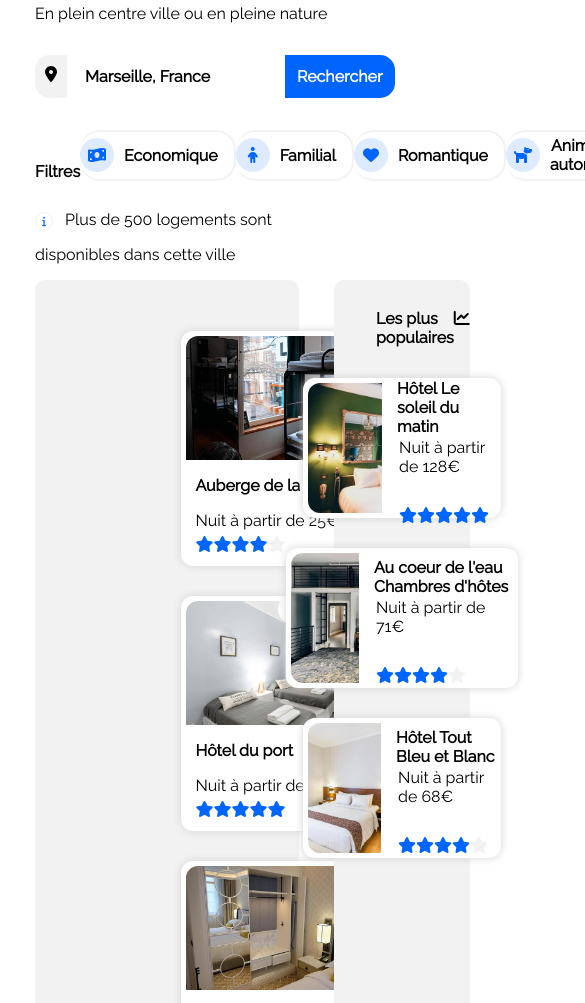
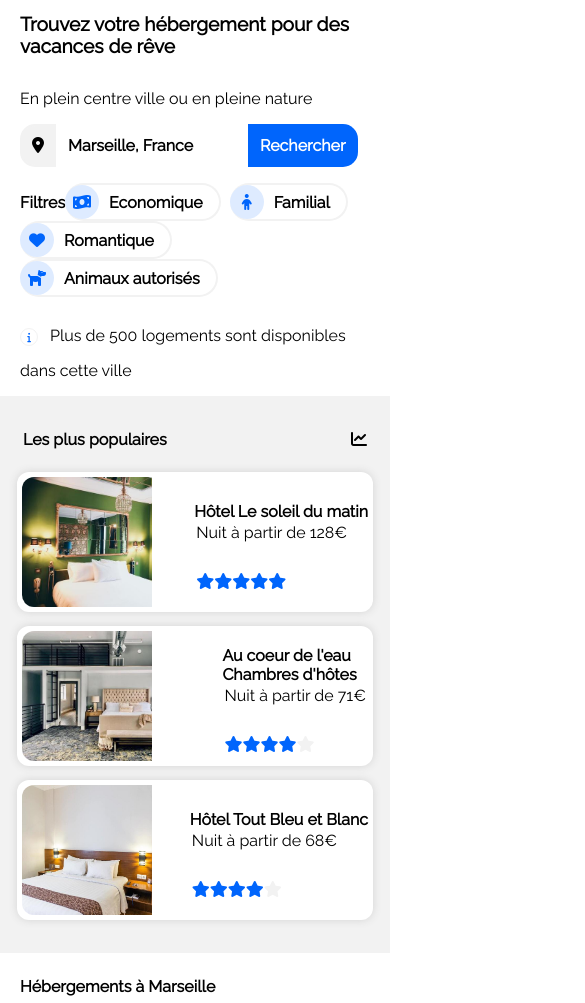
Before and after one commit to Lulutartine/LucileBaudouin_2_29032021, a plain HTML site: page Home.html in a window 390 px wide. Shown: the part 161-1164 px from the top of the page, 585 px wide, since content can reach past the window. Drawn offline with Linux system fonts and the light colour scheme.

Commit message:
MAJ CSS
Adaptation aux formats mobile

```diff
--- a/Home.html
+++ b/Home.html
@@ -2,6 +2,7 @@
 <html>
     <head>
         <meta charset="utf-8" />
+        <meta name="viewport" content="width=device-width, initial-scale=1">
         <title>Reservia - Hébergement pour des vacances de rêve</title>
         <link rel="stylesheet" href="styles.css">
         <link rel="stylesheet" href="https://fonts.googleapis.com/css2?family=Raleway&display=swap" >
@@ -10,7 +11,7 @@
 
 <body>
 <header>
-    <a href="Home.html"><img src="Images/logo/Reservia@3x.png" alt="logo reservia" title="Reservia" height="40%" width="40%"></a>
+    <a href="Home.html"><img src="Images/logo/Reservia@3x.png" alt="logo reservia" title="Reservia" width="40%"></a>
     <nav>
         <ul>
             <li><em><a href="#">Hébergements</a></em></li>
@@ -31,7 +32,7 @@
             </ul>
         </form>
 
-        <ul style="justify-content: space-between;width: 70%;">
+        <ul class="filtresresponsive">
                 <li><h2>Filtres</h2></li>
                 <ul>
                     <li class="filtreicone"><i class="fas fa-money-bill-wave" aria-hidden="true"></i></li>
@@ -58,7 +59,7 @@
 <main>
     <section>
         <h2>Hébergements à Marseille</h2>
-            <ul>
+            <ul class="hebergementresponsive">
                 <li>
                     <figure>
                         <div><img src="images/hebergements/4_small/marcus-loke-WQJvWU_HZFo-unsplash.jpg" alt="auberge de la cannebiere"></div>
@@ -118,7 +119,7 @@
                             <p><i class="fas fa-star" aria-hidden="true" style="color: #0065FC;"></i><i class="fas fa-star" aria-hidden="true" style="color: #0065FC;"></i><i class="fas fa-star" aria-hidden="true" style="color: #0065FC;"></i><i class="fas fa-star" aria-hidden="true" style="color:#0065FC"></i><i class="fas fa-star" aria-hidden="true" style="color: #0065FC;"></i></p>
                         </figcaption>
                     </figure>
-                <li>
+                </li>
             </ul>
             <div>
         <h3>Afficher plus</h3>
@@ -141,7 +142,7 @@
                     <figure>
                         <div><img src="images/hebergements/4_small/aw-creative-VGs8z60yT2c-unsplash.jpg" alt="au coeur de l'eau"></div>
                         <figcaption>
-                            <h2>Au coeur de l'eau Chambres d'hôtes</h2>
+                            <h2>Au coeur de l'eau <br/>Chambres d'hôtes</h2>
                             <p>Nuit à partir de 71€</p>
                             <p><i class="fas fa-star" aria-hidden="true" style="color: #0065FC;"></i><i class="fas fa-star" aria-hidden="true" style="color: #0065FC;"></i><i class="fas fa-star" aria-hidden="true" style="color: #0065FC;"></i><i class="fas fa-star" aria-hidden="true" style="color:#0065FC"></i><i class="fas fa-star" aria-hidden="true" style="color:#F2F2F2;"></i></p>
                         </figcation>
@@ -161,8 +162,8 @@
     </aside>
 </main>
 
-<h2>Activités à Marseille</h2>
 <section class="activites">
+    <h2>Activités à Marseille</h2>
         <ul class="vignettex1">
             <li>
                 <figure>
--- a/styles.css
+++ b/styles.css
@@ -8,7 +8,6 @@ header {
     display: flex;
     justify-content: space-between;
     align-items: center;
-    width: 100%;
 }
 
 h1 {
@@ -21,7 +20,7 @@ h2 {
     display: block;
     font-weight: bold;
     font-size: medium;
-    margin-block-start: 2em;
+    margin-block-start: 0em;
     margin-block-end: 0em;
 }
 
@@ -70,6 +69,7 @@ header nav a:hover, :active {
 
 form {
     display: flex;
+    margin-bottom: 1em;
 }
 
 section form ul li:first-child {
@@ -77,6 +77,9 @@ section form ul li:first-child {
     border-top-left-radius: 15px;
     border-bottom-left-radius: 15px;
     padding: 10px;
+    border-style: solid;
+    border-color: #F2F2F2;
+    border-width: 2px;
 }
 
 section form input[type="search"] {
@@ -96,6 +99,13 @@ section form input[type="button"] {
     font: unset;
     color: white;
     cursor: pointer;
+}
+
+section ul {
+    display: flex;
+    align-items: center;
+    margin-right: 15px;
+    margin-left: 15px;
 }
 
 section ul ul {
@@ -131,7 +141,7 @@ section ul li button {
         text-transform: none;
         text-indent: 0px;
         text-shadow: none;
-        display: inline-block;
+        display: flex;
         text-align: center;
         align-items: flex-start;
         cursor:pointer;
@@ -173,8 +183,7 @@ main {
 main section {
     display: flex;
     justify-content:space-around;
-    align-content: center;
-    align-items: center;
+    flex-direction: column;
     background-color: #F2F2F2;
     border-radius: 10px;
     width: 70%;
@@ -183,8 +192,8 @@ main section {
 
 main section ul {
     display: flex;
+    justify-content:space-between;
     flex-wrap: wrap;
-    justify-content:space-between;
 }
 
 main section li {
@@ -200,8 +209,6 @@ main section ul li figure {
     margin-block-end: 0em;
     margin-inline-start: 0px;
     margin-inline-end: 0px;
-    height: 225px;
-    width: 218px;
 }
 
 main section ul li figure div {
@@ -274,8 +281,7 @@ aside figure {
     margin-block-end: 0px;
     margin-inline-start: 0px;
     margin-inline-end: 0px;
-    height: 130px;
-    width: 308px;
+    width: 100%;
 }
 
 aside div {
@@ -410,3 +416,191 @@ footer a {
 footer a:hover, :active {
     color:#0065FC;
 }
+
+@media screen and (max-width: 768px) {
+    body {
+        background-color:hotpink;
+        margin-left: 0px;
+        margin-right: 0px;
+    }
+
+    header {
+        margin-left: 20px;
+        margin-right: 20px;
+        justify-content: space-around;
+    }
+
+    section:first-of-type {
+        margin-left: 20px;
+        margin-right: 20px;
+    }
+
+    section ul {
+        display: flex;
+        flex-wrap: nowrap;
+        justify-content: left;
+    }
+
+    section ul ul {
+        display: flex;
+        border-color: #F2F2F2;
+        border-style: solid;
+        border-width: 2px;
+        border-radius: 20px;
+        border-left-style: none;
+        justify-content: space-between;
+        align-items: center;
+        margin: 10px;
+    }
+
+    main {
+    display: flex;
+    }
+
+    aside {
+        background-color: #F2F2F2;
+        display: flex;
+        flex-direction: column;
+        border-radius: 0px;
+        width: auto;
+        margin-left: 0px;
+        margin-right:0px;
+        padding: 10px;
+    }
+
+    main section {
+    display: flex;
+    justify-content: space-around;
+    flex-direction: column;
+    background-color:transparent;
+    border-radius: 0px;
+    width: auto;
+    padding: 10px;
+    }
+
+
+}
+
+@media screen and (max-width: 576px) {
+    body {
+        background-color: transparent;
+        margin-left: 0px;
+        margin-right: 0px;
+        display: flex;
+        flex-direction: column;
+    }
+
+    header {
+        flex-direction: column;
+    }
+
+    section:first-of-type {
+        display:flex;
+        flex-direction: column;
+    }
+
+    section:first-of-type ul {
+        margin: 0px 9px 0px 0px;
+    }
+
+    section form input[type="search"] {
+        border-color: transparent;
+        margin-left: 0px;
+        padding: 10px 0px 10px 10px;
+        font: unset;
+        margin-right: 0px;
+    }
+
+    .filtresresponsive {
+        flex-wrap: wrap;
+    }
+
+    ul.filtresresponsive:first-child {
+        margin-right: 50%;
+    }
+
+    main {
+        flex-direction:column-reverse;
+    }
+
+    aside {
+        padding-top: 25px;
+    }
+
+    aside span {
+        padding: 0px 13px 0px 13px;
+    }
+
+    aside li {
+        padding: 7px;
+    }
+
+    main section {
+        margin: 0px;
+        padding-top: 15px;
+        padding-bottom: 15px;
+        padding-left: 0px;
+        padding-right: 0px;
+    }
+
+    main ul.hebergementresponsive {
+        margin: 0px;
+        justify-content: center;
+    }
+
+    main ul.hebergementresponsive div {
+        height: 114px;
+        width: 327px;
+    }
+
+    main ul.hebergementresponsive figcaption {
+        padding: 10px 0px 0px 0px;
+    }
+
+    main ul.hebergementresponsive figcaption h3 {
+        margin: 0px;
+    }
+
+    section.activites {
+        margin-left: 20px;
+        margin-right: 20px;
+    }
+
+    section.activites h2 {
+        padding-top: 0px;
+        padding-bottom: 20px;
+    }
+
+    section.activites ul.vignettex1 figure {
+        border-radius: 12px;
+        background-color: white;
+    }
+
+    section.activites ul.vignettex1 div {
+        height: 120px;
+        width: 340px;
+    }
+
+    section.activites ul.vignettex2 div {
+        height: 120px;
+        width: 340px;
+    }
+
+    footer {
+        display:flex;
+        flex-direction: column;
+        margin-left: 0px;
+        margin-right: 0px;
+    }
+
+    footer ul:first-child {
+        margin-left: 35px;
+    }
+
+    footer ul {
+        display: flex;
+        flex-direction:column;
+        width: 100%;
+        margin-left: 35px;
+    }
+}
```
